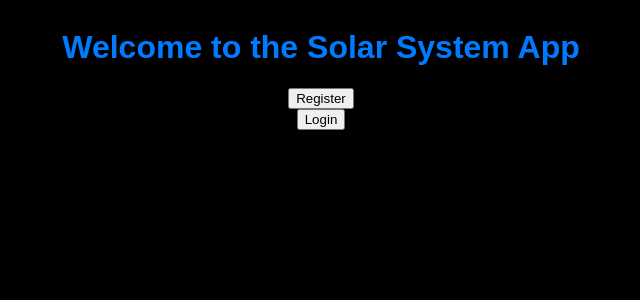
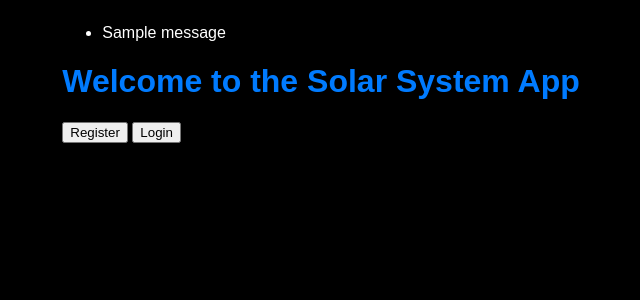
Before and after one commit to OfekGoldstein/Final-Project, a Flask app: template App/templates/index.html in a window 1280 px wide. Shown: the top 300 px of the page, without its empty margins (319-959 px from the left). Run offline with Flask 3, Linux system fonts and the light colour scheme; the template is opened without the code that fills it, so the values that code supplies are empty; one stand-in notice (Sample message) is shown.

Commit message:
modified app.py and index.html

```diff
--- a/App/app.py
+++ b/App/app.py
@@ -27,8 +27,10 @@ if planets_collection.count_documents({}) == 0:
 @app.route('/')
 def index():
     if 'username' in session:
-        return redirect(url_for('planets'))
-    return render_template('index.html')
+        messages = get_flashed_messages()
+        return render_template('index.html', messages=messages)
+    else:
+        return render_template('index.html')
 
 @app.route('/planets')
 def planets():
--- a/App/templates/index.html
+++ b/App/templates/index.html
@@ -13,6 +13,16 @@
     </style>
 </head>
 <body>
+    <div>
+        {% with messages = get_flashed_messages() %}
+            {% if messages %}
+                <ul class="flashes">
+                    {% for message in messages %}
+                        <li>{{ message }}</li>
+                    {% endfor %}
+                </ul>
+            {% endif %}
+        {% endwith %}
     <h1>Welcome to the Solar System App</h1>
     <button onclick="window.location.href='/register'">Register</button>
     <button onclick="window.location.href='/login'">Login</button>
```
